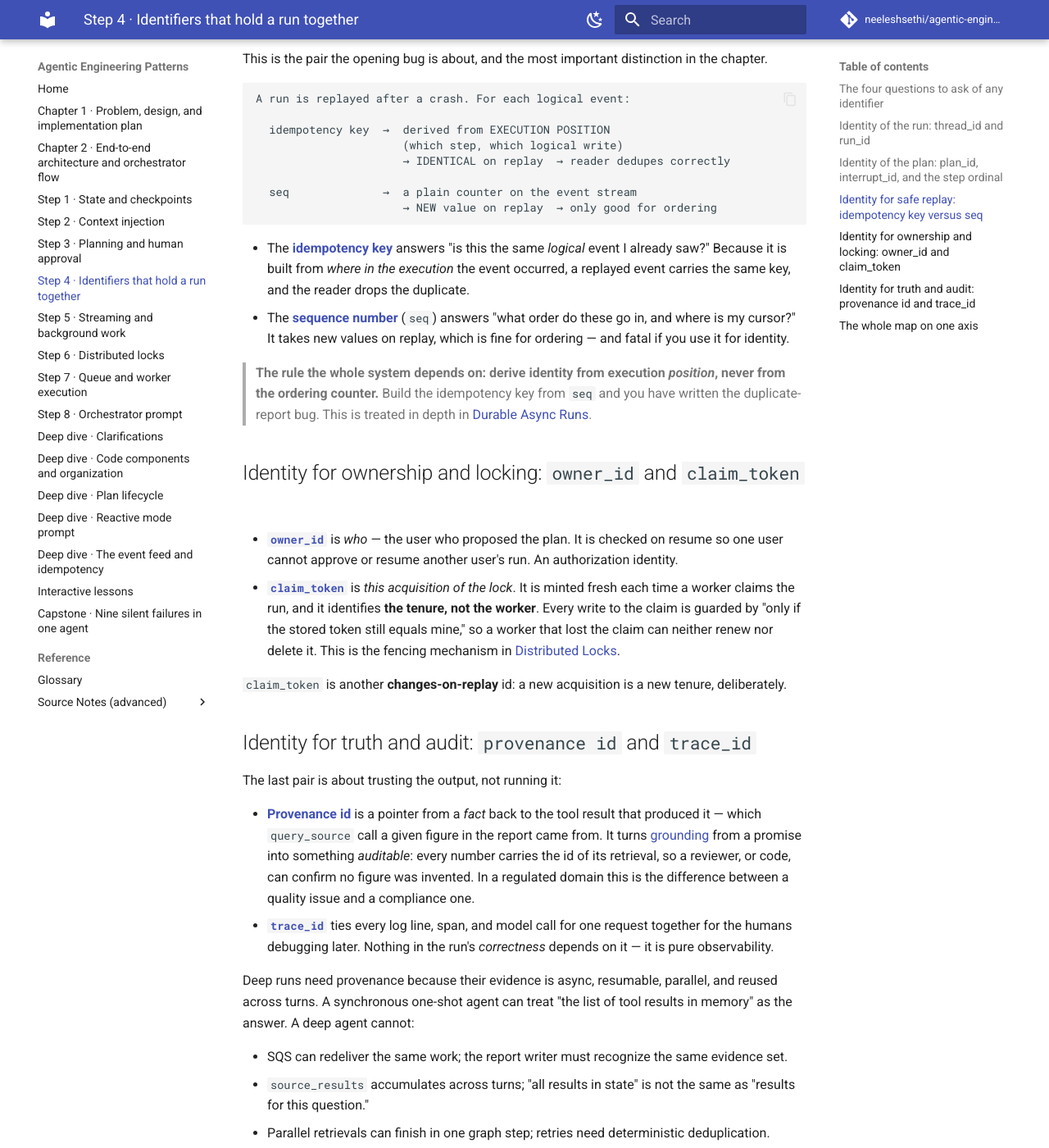
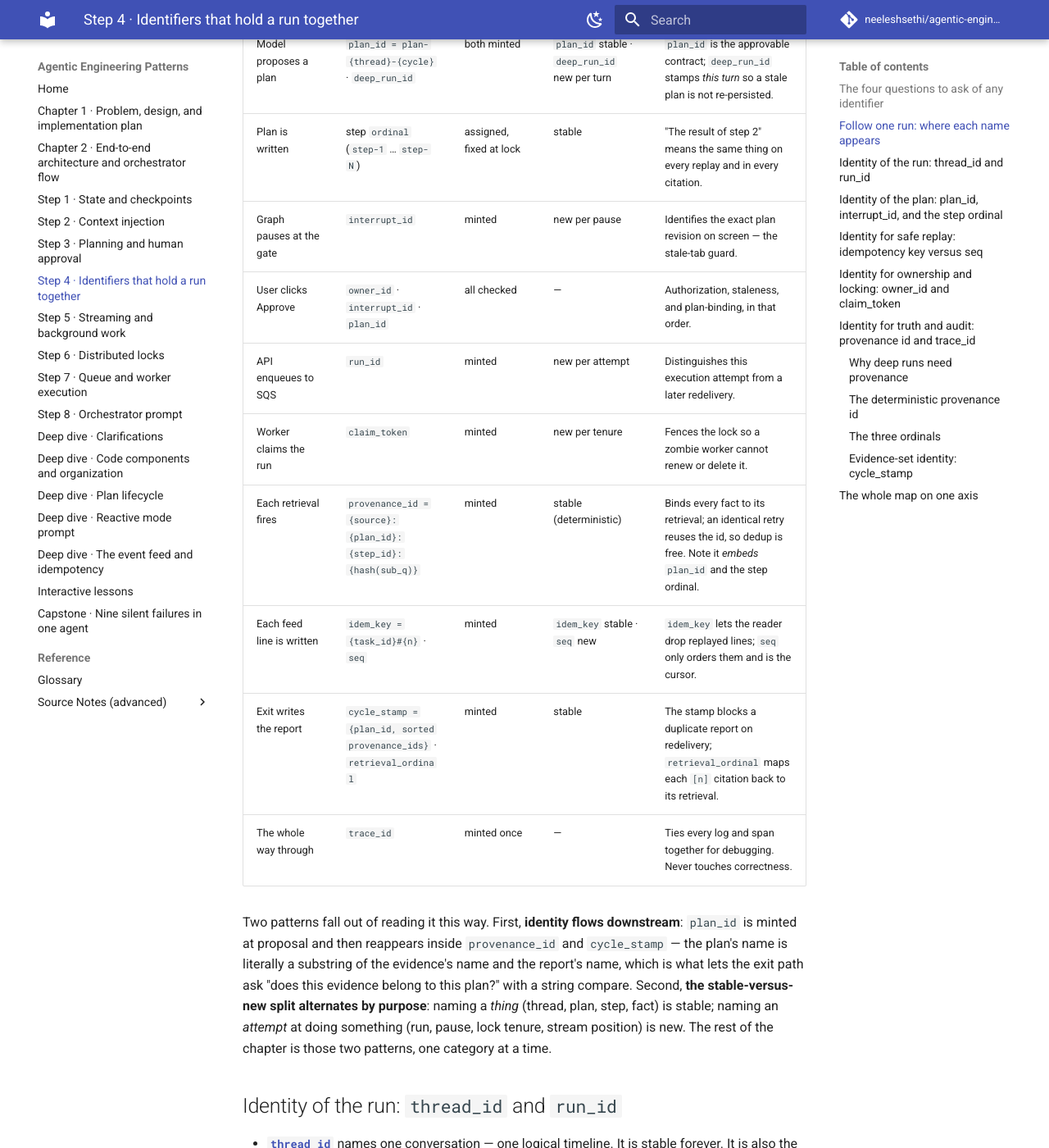
Before and after one commit to neeleshsethi/agentic-engineering-patterns, an MkDocs documentation site: the page built from articles/05-identifiers.md, in a window 1280 px wide and 1400 px high, scrolled down 1998 px. Shown: the whole window at 82% size. Built offline with MkDocs 1.6.1 and Material for MkDocs 9.7.7, drawn with Linux system fonts in a browser that asks for light colours; comment, search, counter and statistics services are not loaded; some of the changed text lies outside the part shown.

Commit message:
Restructure identifiers chapter around the end-to-end flow
Add a 'Follow one run' section with a mermaid sequence diagram and a
hop-by-hop lifecycle table that shows exactly where each id is minted and
checked: thread_id, cycle, plan_id, deep_run_id, interrupt_id, step
ordinal, owner_id, run_id, claim_token, provenance_id, idem_key/seq,
cycle_stamp, retrieval_ordinal, trace_id.

Also split the long provenance section into scannable subsections (why
provenance / the deterministic id / the three ordinals / cycle_stamp) so
the chapter's TOC exposes them.

Co-Authored-By: Claude Opus 4.8 <noreply@anthropic.com>

````diff
--- a/articles/05-identifiers.md
+++ b/articles/05-identifiers.md
@@ -38,6 +38,57 @@ For every id in the system, four questions settle what it is for:
 4. **What invariant does it guard?** What breaks if it is wrong?
 
 Question 3 is the one that catches people, and it is the axis this whole chapter is organized around: **some ids must be identical on replay, and some must change on replay, and confusing the two is the duplicate-report bug above.**
+
+## Follow one run: where each name appears
+
+Before the categories, walk a single question end to end. Each identifier is *minted* at one hop and *checked* or *reused* at later ones — that hand-off is the whole point of having separate names.
+
+```mermaid
+sequenceDiagram
+    autonumber
+    participant B as Browser
+    participant A as API
+    participant G as Gate (interrupt)
+    participant Q as SQS
+    participant W as Worker
+    participant S as Sources
+    participant R as Feed reader
+
+    B->>A: ask (thread_id = T1)
+    Note over A: cycle = 2 → plan_id = plan-T1-2<br/>deep_run_id minted (this turn)
+    A->>G: submit_plan → interrupt()
+    Note over G: interrupt_id minted (this revision)<br/>step ordinals step-1 … step-N fixed
+    G-->>B: plan card (owner_id = U)
+    B->>A: Approve (plan_id, interrupt_id)
+    Note over A: check owner_id · interrupt_id (stale?) · plan_id (bind)
+    A->>Q: enqueue {thread_id, run_id = R1}
+    Q->>W: deliver (run_id = R1)
+    Note over W: claim_token minted (lock tenure)
+    W->>S: retrieve step-1
+    Note over S: provenance_id =<br/>cortex:plan-T1-2:step-1:a1b2c3d4
+    W->>R: write feed line (idem_key = task#n, seq)
+    Note over W: report → cycle_stamp = {plan_id, sorted provenance_ids}
+    W-->>B: report over SSE ([n] via retrieval_ordinal)
+```
+
+Read the table top to bottom as one run's life; the sections after it are the deep dives.
+
+| Hop in the run | Identifier in play | Minted or checked | Stable on replay? | What it buys you here |
+|---|---|---|---|---|
+| User opens a chat | `thread_id` | external, given | stable forever | Names the conversation; also the FIFO group key for one-worker-per-thread. |
+| A new question arrives | `cycle` | bumped (+1) by the gate | stable once set | The question number within the thread. It is the ingredient that makes `plan_id` deterministic. |
+| Model proposes a plan | `plan_id = plan-{thread}-{cycle}` · `deep_run_id` | both minted | `plan_id` stable · `deep_run_id` new per turn | `plan_id` is the approvable contract; `deep_run_id` stamps *this turn* so a stale plan is not re-persisted. |
+| Plan is written | step `ordinal` (`step-1` … `step-N`) | assigned, fixed at lock | stable | "The result of step 2" means the same thing on every replay and in every citation. |
+| Graph pauses at the gate | `interrupt_id` | minted | new per pause | Identifies the exact plan revision on screen — the stale-tab guard. |
+| User clicks Approve | `owner_id` · `interrupt_id` · `plan_id` | all checked | — | Authorization, staleness, and plan-binding, in that order. |
+| API enqueues to SQS | `run_id` | minted | new per attempt | Distinguishes this execution attempt from a later redelivery. |
+| Worker claims the run | `claim_token` | minted | new per tenure | Fences the lock so a zombie worker cannot renew or delete it. |
+| Each retrieval fires | `provenance_id = {source}:{plan_id}:{step_id}:{hash(sub_q)}` | minted | stable (deterministic) | Binds every fact to its retrieval; an identical retry reuses the id, so dedup is free. Note it *embeds* `plan_id` and the step ordinal. |
+| Each feed line is written | `idem_key = {task_id}#{n}` · `seq` | minted | `idem_key` stable · `seq` new | `idem_key` lets the reader drop replayed lines; `seq` only orders them and is the cursor. |
+| Exit writes the report | `cycle_stamp = {plan_id, sorted provenance_ids}` · `retrieval_ordinal` | minted | stable | The stamp blocks a duplicate report on redelivery; `retrieval_ordinal` maps each `[n]` citation back to its retrieval. |
+| The whole way through | `trace_id` | minted once | — | Ties every log and span together for debugging. Never touches correctness. |
+
+Two patterns fall out of reading it this way. First, **identity flows downstream**: `plan_id` is minted at proposal and then reappears inside `provenance_id` and `cycle_stamp` — the plan's name is literally a substring of the evidence's name and the report's name, which is what lets the exit path ask "does this evidence belong to this plan?" with a string compare. Second, **the stable-versus-new split alternates by purpose**: naming a *thing* (thread, plan, step, fact) is stable; naming an *attempt* at doing something (run, pause, lock tenure, stream position) is new. The rest of the chapter is those two patterns, one category at a time.
 
 ## Identity of the run: `thread_id` and `run_id`
 
@@ -90,12 +141,16 @@ The last pair is about trusting the output, not running it:
 - **[Provenance id](00-glossary.md#provenance-id)** is a pointer from a *fact* back to the tool result that produced it — which `query_source` call a given figure in the report came from. It turns [grounding](00-glossary.md#grounding) from a promise into something *auditable*: every number carries the id of its retrieval, so a reviewer, or code, can confirm no figure was invented. In a regulated domain this is the difference between a quality issue and a compliance one.
 - **[`trace_id`](00-glossary.md#trace_id)** ties every log line, span, and model call for one request together for the humans debugging later. Nothing in the run's *correctness* depends on it — it is pure observability.
 
+### Why deep runs need provenance
+
 Deep runs need provenance because their evidence is async, resumable, parallel, and reused across turns. A synchronous one-shot agent can treat "the list of tool results in memory" as the answer. A deep agent cannot:
 
 - SQS can redeliver the same work; the report writer must recognize the same evidence set.
 - `source_results` accumulates across turns; "all results in state" is not the same as "results for this question."
 - Parallel retrievals can finish in one graph step; retries need deterministic deduplication.
 - Citations, cards, charts, and activity logs all need to point to the exact retrieval that produced a fact.
+
+### The deterministic provenance id
 
 The production provenance id was deliberately deterministic:
 
@@ -125,6 +180,8 @@ def current_cycle_results(plan, source_results):
 
 The state can keep old evidence around for follow-ups, but the report path still has a deterministic answer to "which retrievals belong to this locked plan?" No timestamps, no "last N results," no destructive cleanup.
 
+### The three ordinals
+
 Three ordinal values sit next to provenance, and conflating them is a bug:
 
 | Ordinal | 1-based index of | Scope | Purpose |
@@ -134,6 +191,8 @@ Three ordinal values sit next to provenance, and conflating them is a bug:
 | `card["ordinal"]` | A card in the global display list | Per render | Display only. It is not a citation join key. |
 
 The trap is that one retrieval can fan out into multiple cards. Display order and retrieval order then diverge, so joining citations to cards by display ordinal can attach a neighboring retrieval's card.
+
+### Evidence-set identity: `cycle_stamp`
 
 Finally, a deep report needs an evidence-set identity, not just an id per retrieval:
 
````
Also changed, not shown: site/05-identifiers/index.html, site/search/search_index.json.
